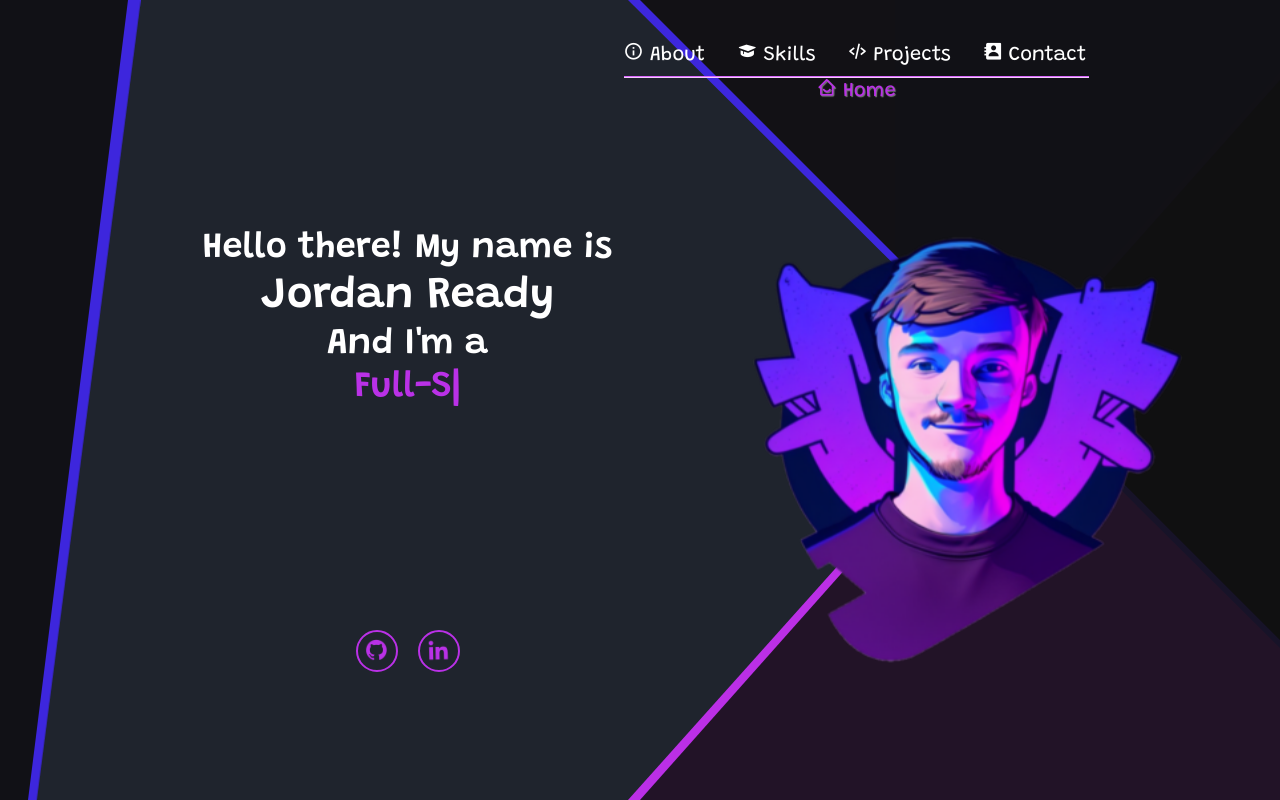
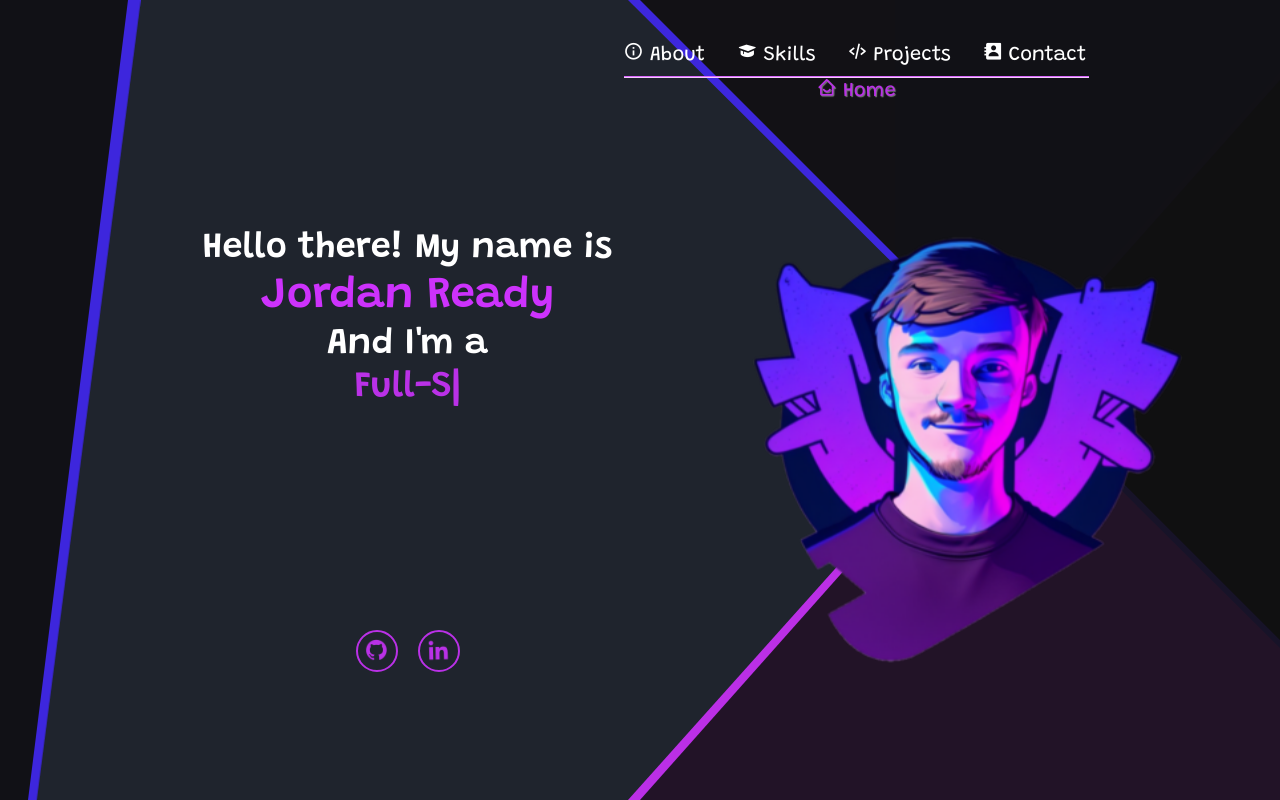
Before and after one commit to JordanReady/my-portfolio-website, a React (Vite) app: page / in a window 1280 px wide. Shown: the top 800 px of the page. Built offline with nearby package versions, Linux system fonts and the light colour scheme.

Commit message:
setting up sections

```diff
--- a/src/App.tsx
+++ b/src/App.tsx
@@ -1,18 +1,45 @@
+import React from "react";
 import { useState } from "react";
 import Navbar from "./components/Navbar/Navbar";
 import Hero from "./components/Hero/Hero";
+import About from "./components/About/About";
+import Skills from "./components/Skills/Skills";
+import Projects from "./components/Projects/Projects";
+import Contact from "./components/Contact/Contact";
 import "bootstrap/dist/css/bootstrap.min.css";
 import "./App.css";
-import Background from "./assets/abstract-shape-bg-1.png";
-import Background2 from "./assets/simple-background.png";
 
 function App() {
+  const [activeIndex, setActiveIndex] = useState(0);
+
+  const handleIndex = (index: number) => {
+    setActiveIndex(index);
+    console.log(activeIndex);
+  };
+
+  const getSection = () => {
+    switch (activeIndex) {
+      case 0:
+        return <Hero />;
+      case 1:
+        return <About />;
+      case 2:
+        return <Skills />;
+      case 3:
+        return <Projects />;
+      case 4:
+        return <Contact />;
+      default:
+        return <Hero />;
+    }
+  };
+
   return (
     <div className="App">
       <div className="background"></div>
       <div className="container">
-        <Navbar />
-        <Hero />
+        <Navbar activeIndex={activeIndex} handleIndex={handleIndex} />
+        <div className="section">{getSection()}</div>
       </div>
     </div>
   );
--- /dev/null
+++ b/src/components/About/About.css
@@ -0,0 +1,10 @@
+@import url("../../variables.css");
+
+h1 {
+  font-size: 2.75rem;
+  font-weight: 700;
+  opacity: 0;
+  animation: slideRight 0.5s ease forwards;
+  animation-delay: 1.2s;
+  color: var(--primary-color);
+}
--- /dev/null
+++ b/src/components/About/About.tsx
@@ -0,0 +1,12 @@
+import React, { useRef, useEffect } from "react";
+import "bootstrap/dist/css/bootstrap.min.css";
+
+import "./About.css";
+
+export default function About() {
+  return (
+    <div className="container about-container">
+      <h1>About</h1>
+    </div>
+  );
+}
--- /dev/null
+++ b/src/components/Contact/Contact.css
@@ -0,0 +1,10 @@
+@import url("../../variables.css");
+
+h1 {
+  font-size: 2.75rem;
+  font-weight: 700;
+  opacity: 0;
+  animation: slideRight 0.5s ease forwards;
+  animation-delay: 1.2s;
+  color: var(--primary-color);
+}
--- /dev/null
+++ b/src/components/Contact/Contact.tsx
@@ -0,0 +1,12 @@
+import React, { useRef, useEffect } from "react";
+import "bootstrap/dist/css/bootstrap.min.css";
+
+import "./Contact.css";
+
+export default function Contact() {
+  return (
+    <div className="container contact-container">
+      <h1>Contact</h1>
+    </div>
+  );
+}
--- a/src/components/Navbar/Navbar.tsx
+++ b/src/components/Navbar/Navbar.tsx
@@ -4,12 +4,13 @@ import { useState } from "react";
 import "./Navbar.css";
 import Logo from "../../assets/hero-logo-3.png";
 
-export default function Navbar() {
-  const [activeIndex, setActiveIndex] = useState(0);
+interface NavbarProps {
+  activeIndex: number;
+  handleIndex: (index: number) => void;
+}
 
-  const handleClick = (index: number) => {
-    setActiveIndex(index);
-  };
+export default function Navbar(props: NavbarProps) {
+  const { activeIndex, handleIndex } = props;
 
   return (
     <header className="header">
@@ -21,35 +22,35 @@ export default function Navbar() {
         <button
           style={{ "--i": "1" }}
           className={activeIndex === 0 ? "active" : ""}
-          onClick={() => handleClick(0)}
+          onClick={() => handleIndex(0)}
         >
           <i className="bx bx-home-smile"></i> Home
         </button>
         <button
           style={{ "--i": "2" }}
           className={activeIndex === 1 ? "active" : ""}
-          onClick={() => handleClick(1)}
+          onClick={() => handleIndex(1)}
         >
           <i className="bx bx-info-circle"></i> About
         </button>
         <button
           style={{ "--i": "3" }}
           className={activeIndex === 2 ? "active" : ""}
-          onClick={() => handleClick(2)}
+          onClick={() => handleIndex(2)}
         >
           <i className="bx bxs-graduation"></i> Skills
         </button>
         <button
           style={{ "--i": "4" }}
           className={activeIndex === 3 ? "active" : ""}
-          onClick={() => handleClick(3)}
+          onClick={() => handleIndex(3)}
         >
           <i className="bx bx-code-alt"></i> Projects
         </button>
         <button
           style={{ "--i": "5" }}
           className={activeIndex === 4 ? "active" : ""}
-          onClick={() => handleClick(4)}
+          onClick={() => handleIndex(4)}
         >
           <i className="bx bxs-contact"></i> Contact
         </button>
--- /dev/null
+++ b/src/components/Projects/Projects.css
@@ -0,0 +1,10 @@
+@import url("../../variables.css");
+
+h1 {
+  font-size: 2.75rem;
+  font-weight: 700;
+  opacity: 0;
+  animation: slideRight 0.5s ease forwards;
+  animation-delay: 1.2s;
+  color: var(--primary-color);
+}
--- /dev/null
+++ b/src/components/Projects/Projects.tsx
@@ -0,0 +1,12 @@
+import React, { useRef, useEffect } from "react";
+import "bootstrap/dist/css/bootstrap.min.css";
+
+import "./Projects.css";
+
+export default function Projects() {
+  return (
+    <div className="container projects-container">
+      <h1>Projects</h1>
+    </div>
+  );
+}
--- /dev/null
+++ b/src/components/Skills/Skills.css
@@ -0,0 +1,10 @@
+@import url("../../variables.css");
+
+h1 {
+  font-size: 2.75rem;
+  font-weight: 700;
+  opacity: 0;
+  animation: slideRight 0.5s ease forwards;
+  animation-delay: 1.2s;
+  color: var(--primary-color);
+}
--- /dev/null
+++ b/src/components/Skills/Skills.tsx
@@ -0,0 +1,12 @@
+import React, { useRef, useEffect } from "react";
+import "bootstrap/dist/css/bootstrap.min.css";
+
+import "./Skills.css";
+
+export default function Skills() {
+  return (
+    <div className="container skills-container">
+      <h1>Skills</h1>
+    </div>
+  );
+}
```
